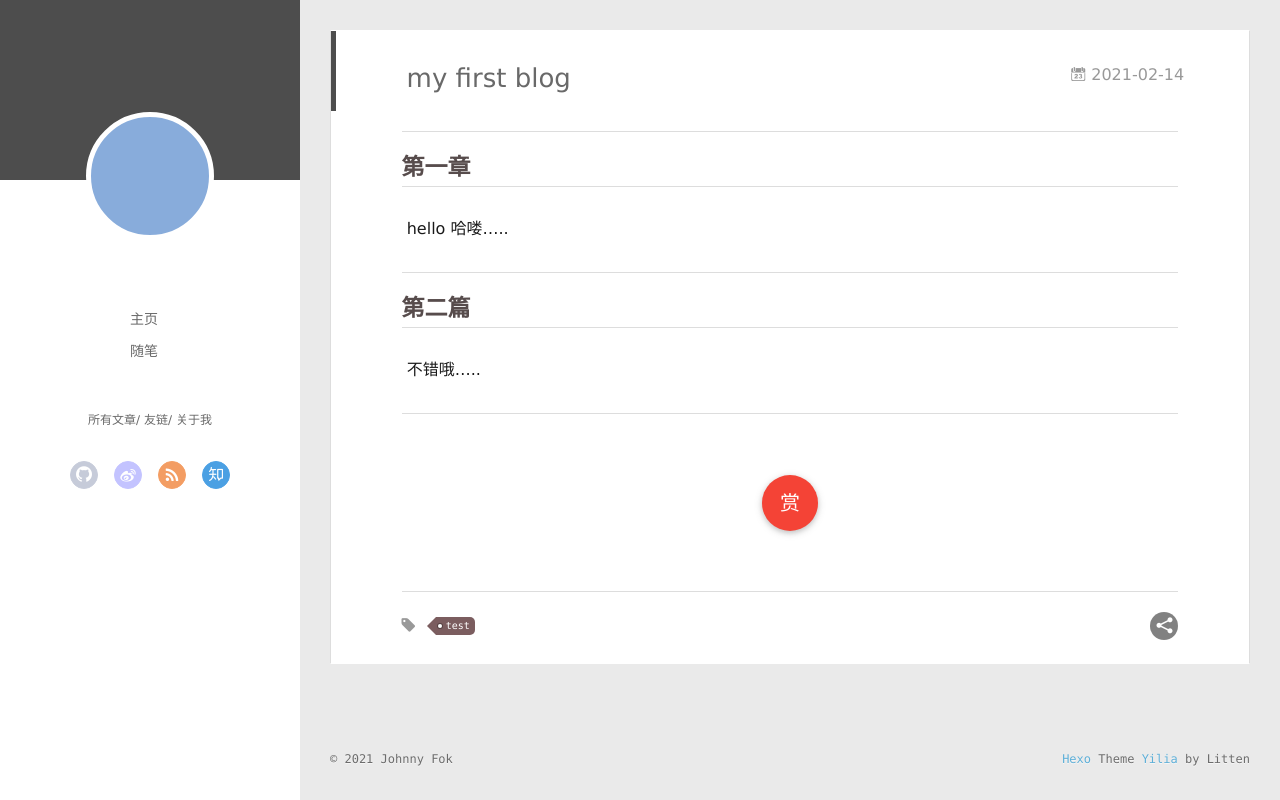
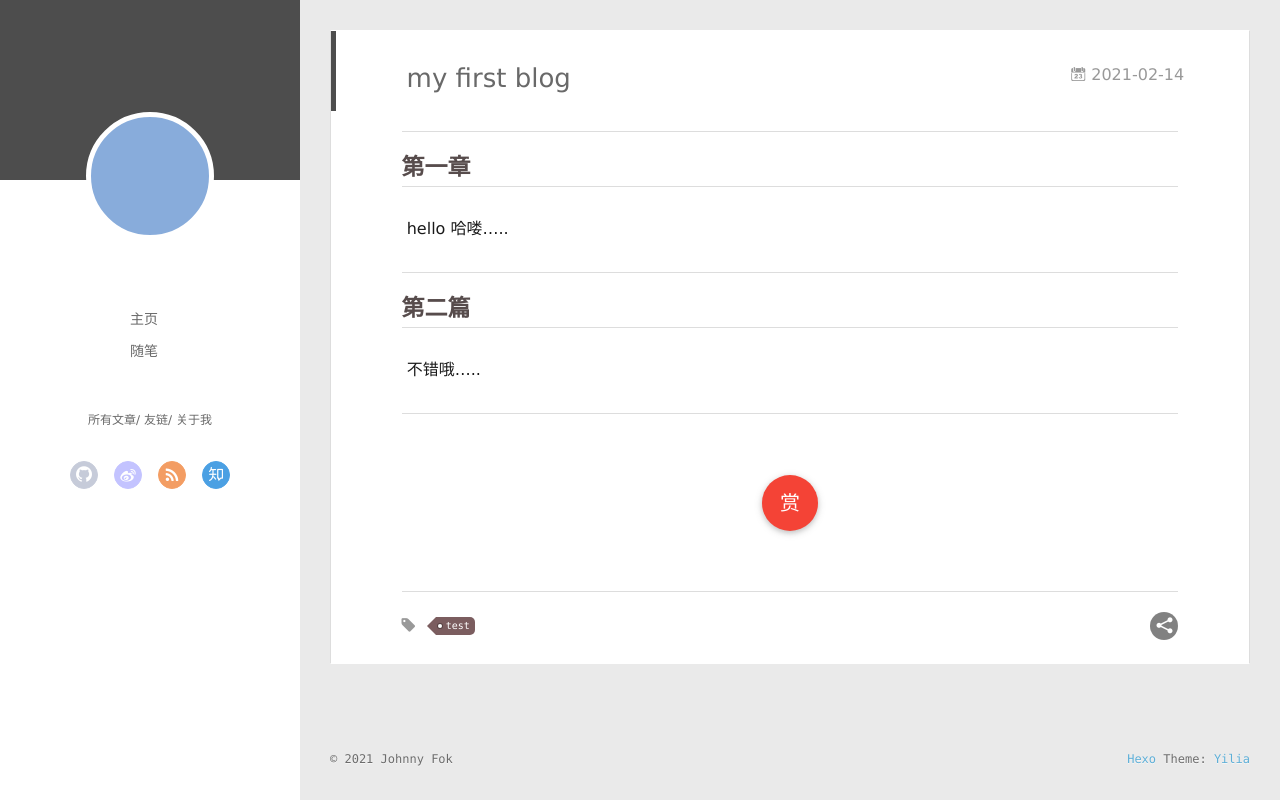
Before and after one commit to johnny0757/johnny0757.github.io, a plain HTML site: page 2021/02/14/my-first-blog/index.html in a window 1280 px wide. Drawn offline with Linux system fonts and the light colour scheme.

Commit message:
Site updated: 2021-02-15 00:06:00

```diff
--- a/2021/02/14/my-first-blog/index.html
+++ b/2021/02/14/my-first-blog/index.html
@@ -327,7 +327,7 @@
     		&copy; 2021 Johnny Fok
     	</div>
       	<div class="footer-right">
-      		<a href="http://hexo.io/" target="_blank">Hexo</a>  Theme <a href="https://github.com/litten/hexo-theme-yilia" target="_blank">Yilia</a> by Litten
+      		<a href="http://hexo.io/" target="_blank">Hexo</a>  Theme: <a href="https://github.com/litten/hexo-theme-yilia" target="_blank">Yilia</a>
       	</div>
     </div>
   </div>
```
Also changed, not shown: archives/2021/02/index.html (+1 -1 lines), archives/2021/index.html (+1 -1 lines), archives/index.html (+1 -1 lines), index.html (+1 -1 lines), tags/test/index.html (+1 -1 lines).
